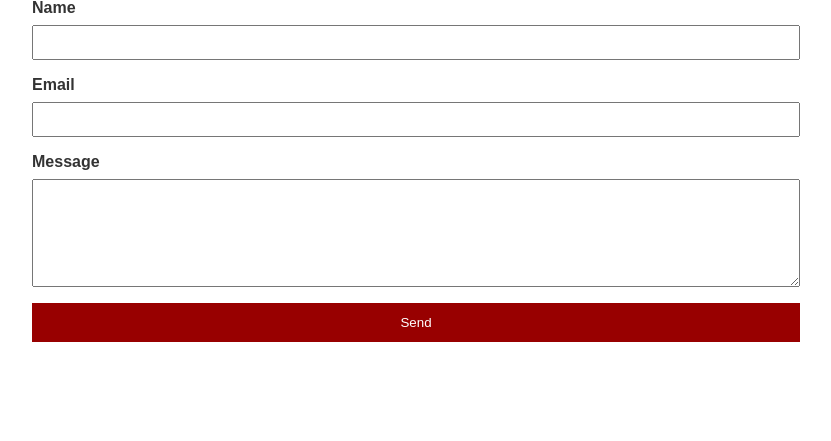
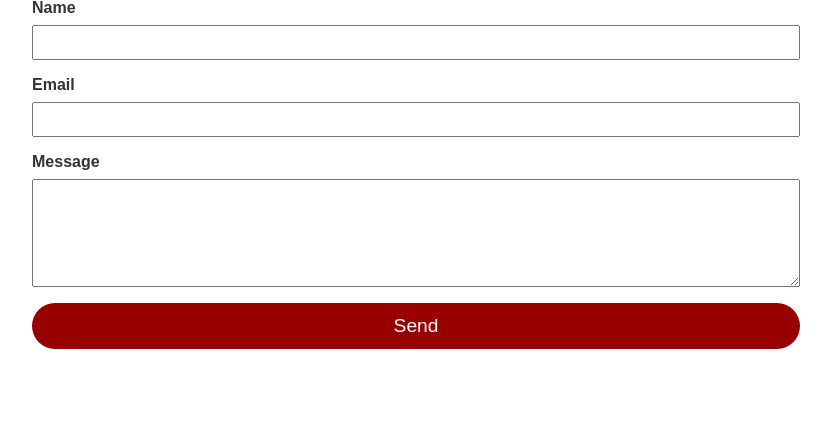
Before and after one commit to massimopiazza/personal-website, a PHP site: page / in a window 1280 px wide. Shown: the part 1087-1528 px from the top of the page, without its empty margins (224-1055 px from the left). Before the commit the page ends 1429 px from the top, so only its background shows below. Run offline with PHP 8.4, Linux system fonts and the light colour scheme; some web fonts are replaced.

Commit message:
rounded send button

```diff
--- a/squareospace/css/style.css
+++ b/squareospace/css/style.css
@@ -234,6 +234,12 @@ button {
   font-family: 'TitleDefense', sans-serif;
 }
 
+/* Contact form send button specific styling */
+#contact button {
+  font-size: 1.2rem;
+  border-radius: 2rem;
+}
+
 /* Footer and social icons */
 footer {
   position: fixed;
```
